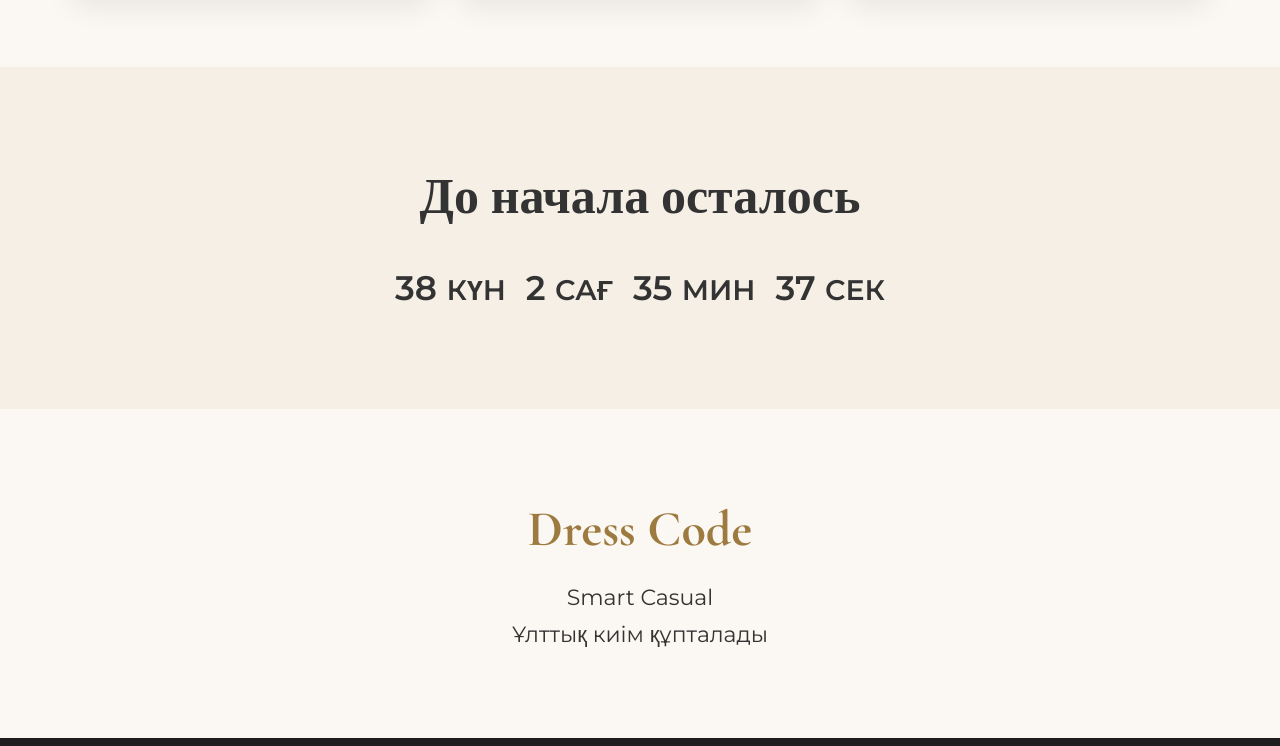
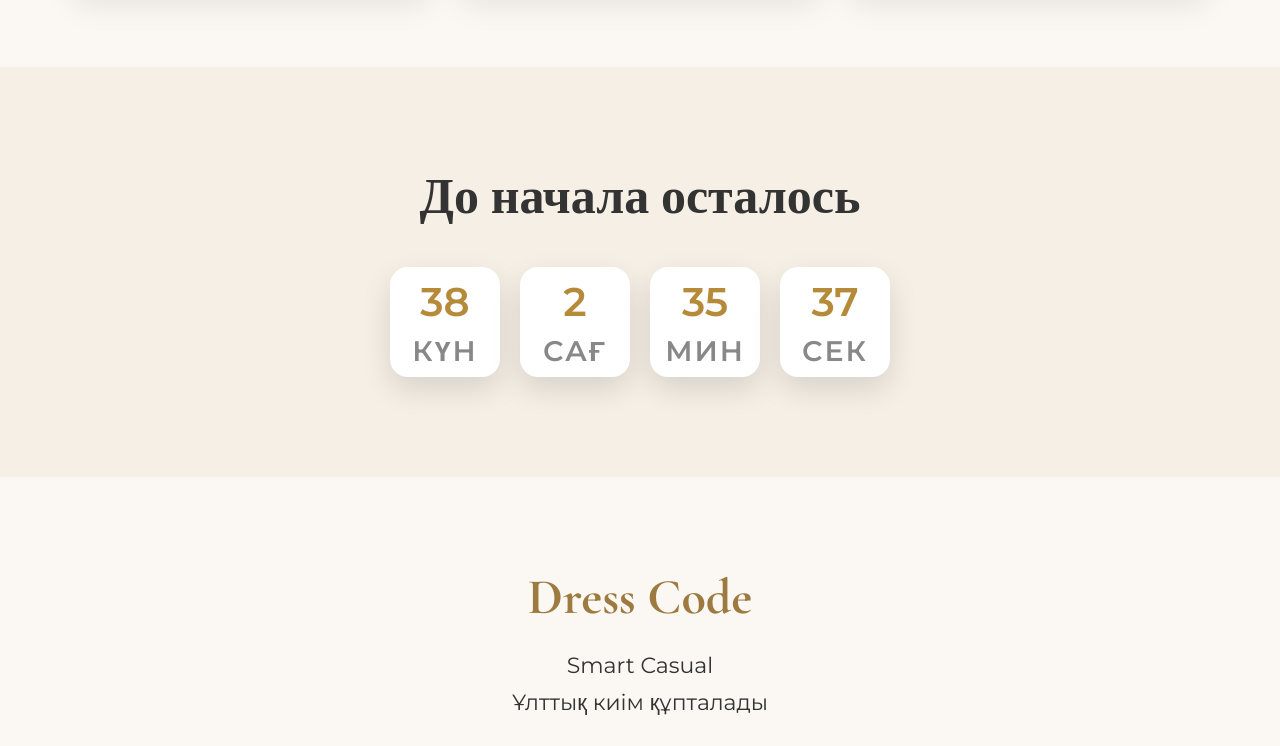
Before and after one commit to Shyngysb/Syrga-salu, a plain HTML site: page index.html in a window 1280 px wide. Shown: the part 1654-2400 px from the top of the page. Drawn offline with nearby package versions, Linux system fonts and the light colour scheme.

Commit message:
Update style.css

```diff
--- a/style.css
+++ b/style.css
@@ -393,3 +393,67 @@ padding:30px;
 }
 
 }
+
+/* TIMER */
+
+.time-box{
+
+width:110px;
+
+height:110px;
+
+background:white;
+
+border-radius:18px;
+
+display:flex;
+
+flex-direction:column;
+
+justify-content:center;
+
+align-items:center;
+
+box-shadow:0 12px 30px rgba(0,0,0,.12);
+
+}
+
+.time-box span{
+
+font-size:40px;
+
+font-weight:700;
+
+color:#b58b3a;
+
+}
+
+.time-box small{
+
+margin-top:8px;
+
+letter-spacing:2px;
+
+color:#888;
+
+}
+
+/* Animation */
+
+.hidden{
+
+opacity:0;
+
+transform:translateY(60px);
+
+transition:1s;
+
+}
+
+.show{
+
+opacity:1;
+
+transform:translateY(0);
+
+}
```
